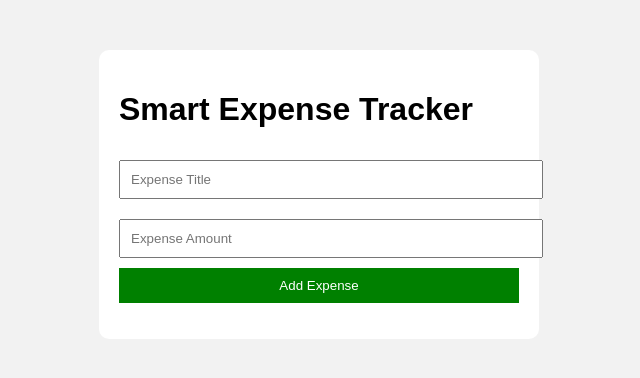
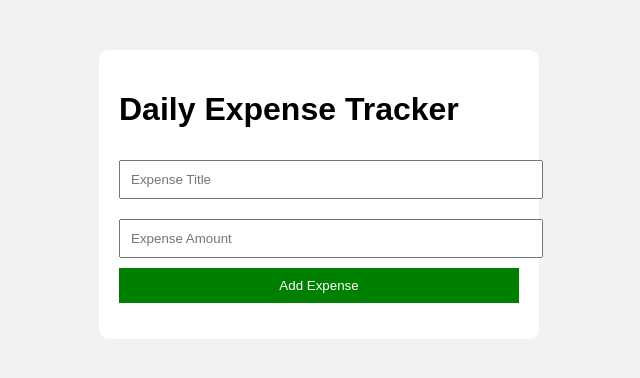
Before and after one commit to simhadrigadu12/smart-expense-tracker, a website: page frontend/index.html in a window 1280 px wide. Shown: the whole page, without its empty margins (321-961 px from the left). Drawn offline with Linux system fonts and the light colour scheme; no server answers.

Commit message:
updated title

```diff
--- a/frontend/index.html
+++ b/frontend/index.html
@@ -13,7 +13,7 @@
 
 <div class="container">
 
-    <h1>Smart Expense Tracker</h1>
+    <h1>Daily Expense Tracker</h1>
 
     <input type="text" id="title" placeholder="Expense Title">
 
```
